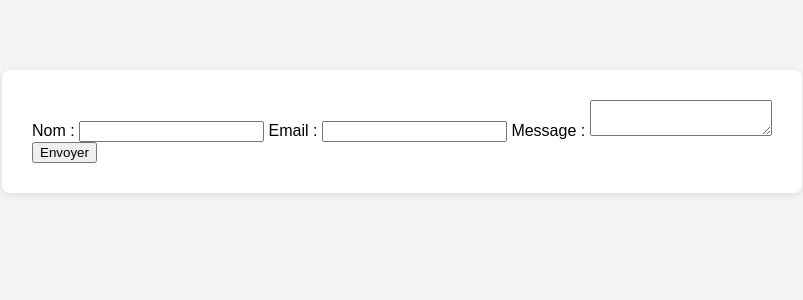
After one commit to minafnd/projet_flask_python, a Flask app: page /contact in a window 1280 px wide. The commit adds this page. Shown: the top 300 px of the page, without its empty margins (238-1041 px from the left). Run offline with Flask 3, Linux system fonts and the light colour scheme.

Commit message:
feat(flask): contact page

```diff
--- a/app.py
+++ b/app.py
@@ -1,7 +1,6 @@
 from flask import Flask, request, render_template
 
 app = Flask(__name__)
-
 
 
 
@@ -30,9 +29,9 @@ def products(productid):
 
     return render_template("produit.html", product=product_from_db, store=store)
 
-
-
-
+@app.route("/contact")
+def contact():
+    return render_template("contact.html")
 
 # ça va indiquer à flask quelle est la base du fichier
 if __name__ == "__main__":
--- /dev/null
+++ b/templates/contact.html
@@ -0,0 +1,16 @@
+{% extends "base.html" %}
+{% block content %}
+<form action="/contact" method="post">
+    <label for="name">Nom : </label>
+    <input type="text" id="name" name="name" required>
+
+    <label for="email">Email : </label>
+    <input type="email" id="email" name="email" required>
+
+    <label for="message">Message : </label>
+    <textarea id="message" name="message" required></textarea>
+
+    <button type="submit">Envoyer</button>
+</form>
+
+{% endblock %}
```
Also changed, not shown: templates/caracteristiques.html (added, +10 -0 lines), templates/produit.html (+10 -10 lines).
